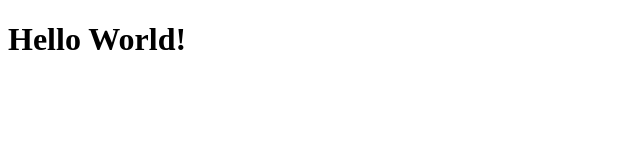
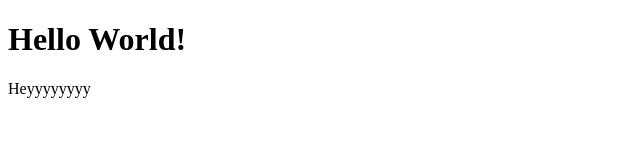
Before and after one commit to marianaflima/chatbot-llama-saude, a website: page src/public/index.html in a window 1280 px wide. Shown: the whole page, without its empty margins (0-640 px from the left). Drawn offline with Linux system fonts and the light colour scheme.

```diff
--- a/src/public/index.html
+++ b/src/public/index.html
@@ -7,5 +7,6 @@
 </head>
 <body>
     <h1>Hello World!</h1>
+    <p>Heyyyyyyyy</p>
 </body>
 </html>
```
